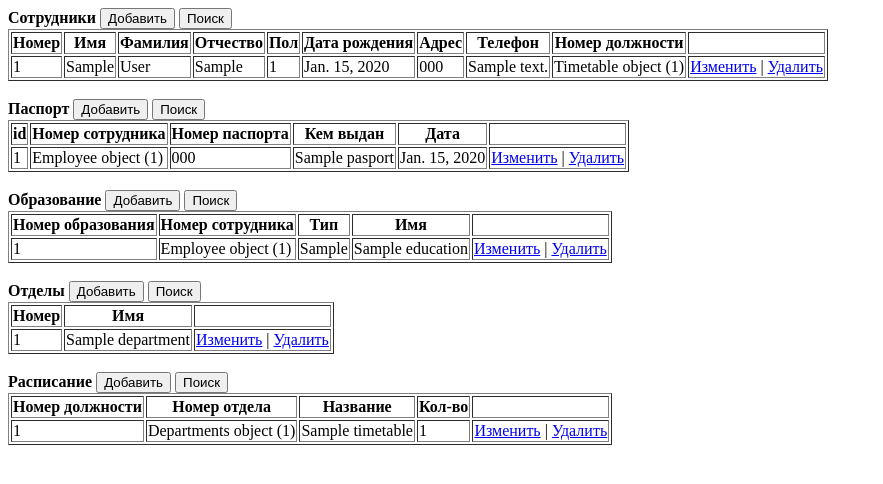
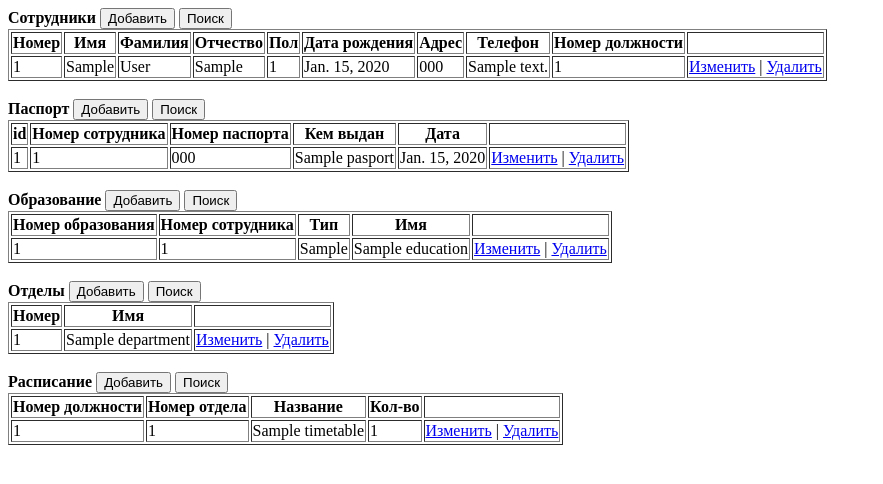
Before and after one commit to Zhichi57/Web-Application-Company, a Django app: page / in a window 1280 px wide. Shown: the top 484 px of the page, without its empty margins (0-883 px from the left). Run offline with Django 3.2, Linux system fonts and the light colour scheme; tables that the repository leaves empty hold one stand-in row (values such as "Sample post").

Commit message:
fix foreign keys

```diff
--- a/firma/templates/index.html
+++ b/firma/templates/index.html
@@ -25,7 +25,7 @@
             <td>{{ e.date }}</td>
             <td>{{ e.phone }}</td>
             <td>{{ e.address }}</td>
-            <td>{{ e.id_position }}</td>
+            <td>{{ e.id_position.id_position }}</td>
             <td><a href="edit/employee/{{ e.id }}">Изменить</a> | <a href="delete/employee/{{ e.id }}">Удалить</a></td>
         </tr>
     {% endfor %}
@@ -44,7 +44,7 @@
     {% for p in passports %}
         <tr>
             <td>{{ p.id_pasport }}</td>
-            <td>{{ p.id_employee }}</td>
+            <td>{{ p.id_employee.id }}</td>
             <td>{{ p.number }}</td>
             <td>{{ p.name_give }}</td>
             <td>{{ p.date }}</td>
@@ -67,7 +67,7 @@
     {% for ed in education %}
         <tr>
             <td>{{ ed.id_education }}</td>
-            <td>{{ ed.id_employee }}</td>
+            <td>{{ ed.id_employee.id }}</td>
             <td>{{ ed.type_education }}</td>
             <td>{{ ed.name_education }}</td>
             <td><a href="edit/education/{{ ed.id_education }}">Изменить</a> | <a
@@ -109,7 +109,7 @@
     {% for t in timetable %}
         <tr>
             <td>{{ t.id_position }}</td>
-            <td>{{ t.id_department }}</td>
+            <td>{{ t.id_department.id_department }}</td>
             <td>{{ t.name }}</td>
             <td>{{ t.count }}</td>
             <td><a href="edit/timetable/{{ t.id_position }}">Изменить</a> | <a
--- a/firma/views.py
+++ b/firma/views.py
@@ -273,6 +273,7 @@ def editPageView(request, name, id):
     }
     if name == "employee":
         employee = Employee.objects.get(id=id)
+
         if request.method == "POST":
             employee.first_name = request.POST.get("first_name")
             employee.last_name = request.POST.get("last_name")
@@ -292,7 +293,7 @@ def editPageView(request, name, id):
             "date": employee.date,
             "address": employee.address,
             "phone": employee.phone,
-            "id_position": employee.id_position
+            "id_position": employee.id_position.id_position
         }
         data = {"cols": colls_dict.get(name), "select_dict": employee_atr}
         return render(request, 'edit.html', data)
@@ -320,7 +321,7 @@ def editPageView(request, name, id):
             return HttpResponseRedirect("/")
         education_atr = {
             "id_education": education.id_education,
-            "id_employee": education.id_employee,
+            "id_employee": education.id_employee.id,
             "type_education": education.type_education,
             "name_education": education.name_education
         }
@@ -338,7 +339,7 @@ def editPageView(request, name, id):
             return HttpResponseRedirect("/")
         passports_atr = {
             "id_pasport": passports.id_pasport,
-            "id_employee": passports.id_employee,
+            "id_employee": passports.id_employee.id,
             "number": passports.number,
             "name_give": passports.name_give,
             "date": passports.date
@@ -356,7 +357,7 @@ def editPageView(request, name, id):
             return HttpResponseRedirect("/")
         timetable_atr = {
             "id_position": timetable.id_position,
-            "id_department": timetable.id_department,
+            "id_department": timetable.id_department.id_department,
             "name": timetable.name,
             "count": timetable.count,
         }
```
Also changed, not shown: firma/templates/search_extends.html (+4 -4 lines).
